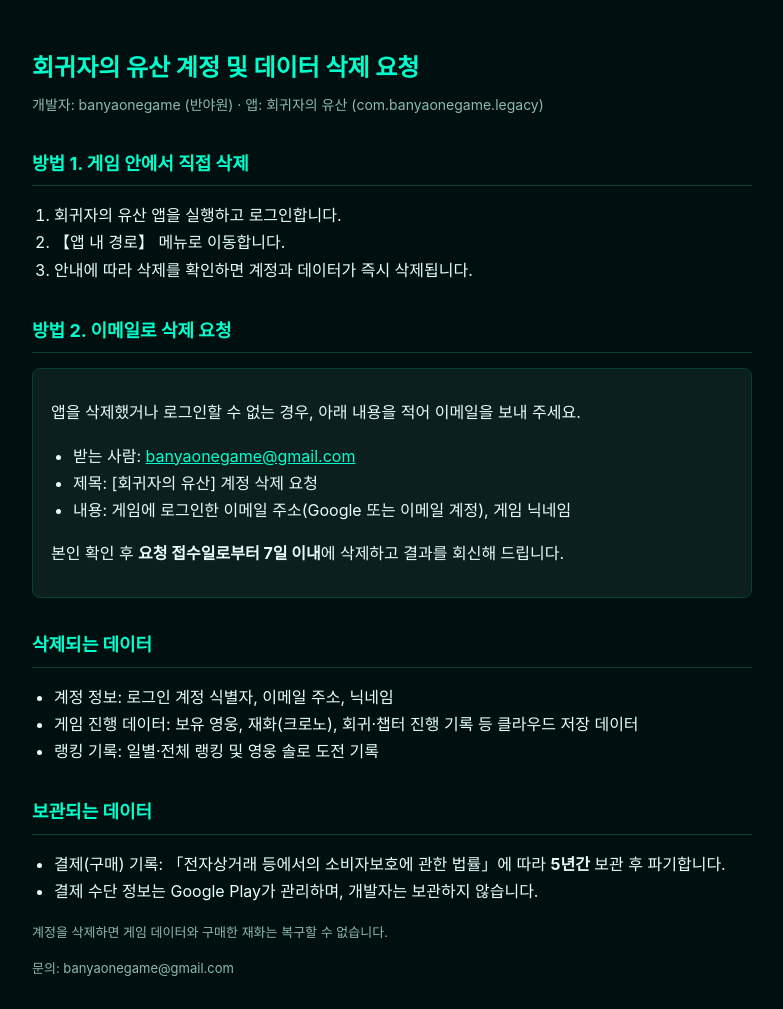
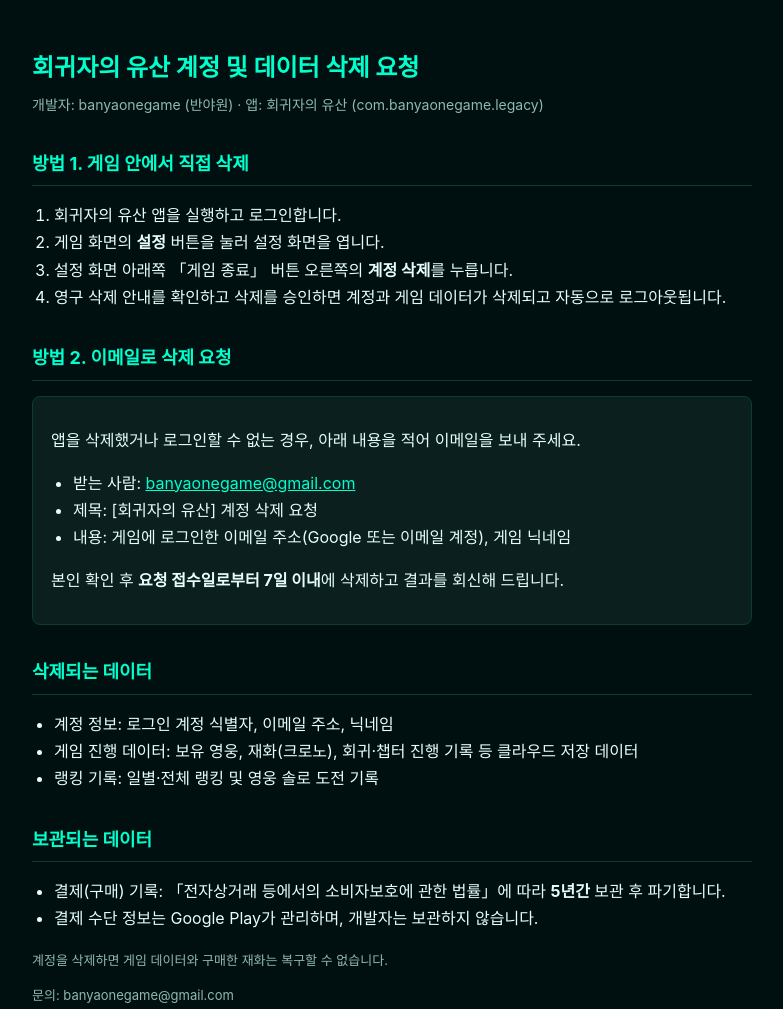
Before and after one commit to banyaonegame-sys/banyaonegame-sys.github.io, a plain HTML site: page delete-account.html in a window 1280 px wide. Shown: the whole page, without its empty margins (248-1031 px from the left). Drawn offline with Linux system fonts and the light colour scheme.

Commit message:
Update delete-account.html

```diff
--- a/delete-account.html
+++ b/delete-account.html
@@ -23,9 +23,10 @@
 
   <h2>방법 1. 게임 안에서 직접 삭제</h2>
   <ol>
-    <li>회귀자의 유산 앱을 실행하고 로그인합니다.</li>
-    <li>【앱 내 경로】 메뉴로 이동합니다.</li>
-    <li>안내에 따라 삭제를 확인하면 계정과 데이터가 즉시 삭제됩니다.</li>
+      <li>회귀자의 유산 앱을 실행하고 로그인합니다.</li>
+    <li>게임 화면의 <strong>설정</strong> 버튼을 눌러 설정 화면을 엽니다.</li>
+    <li>설정 화면 아래쪽 「게임 종료」 버튼 오른쪽의 <strong>계정 삭제</strong>를 누릅니다.</li>
+    <li>영구 삭제 안내를 확인하고 삭제를 승인하면 계정과 게임 데이터가 삭제되고 자동으로 로그아웃됩니다.</li>
   </ol>
 
   <h2>방법 2. 이메일로 삭제 요청</h2>
```
